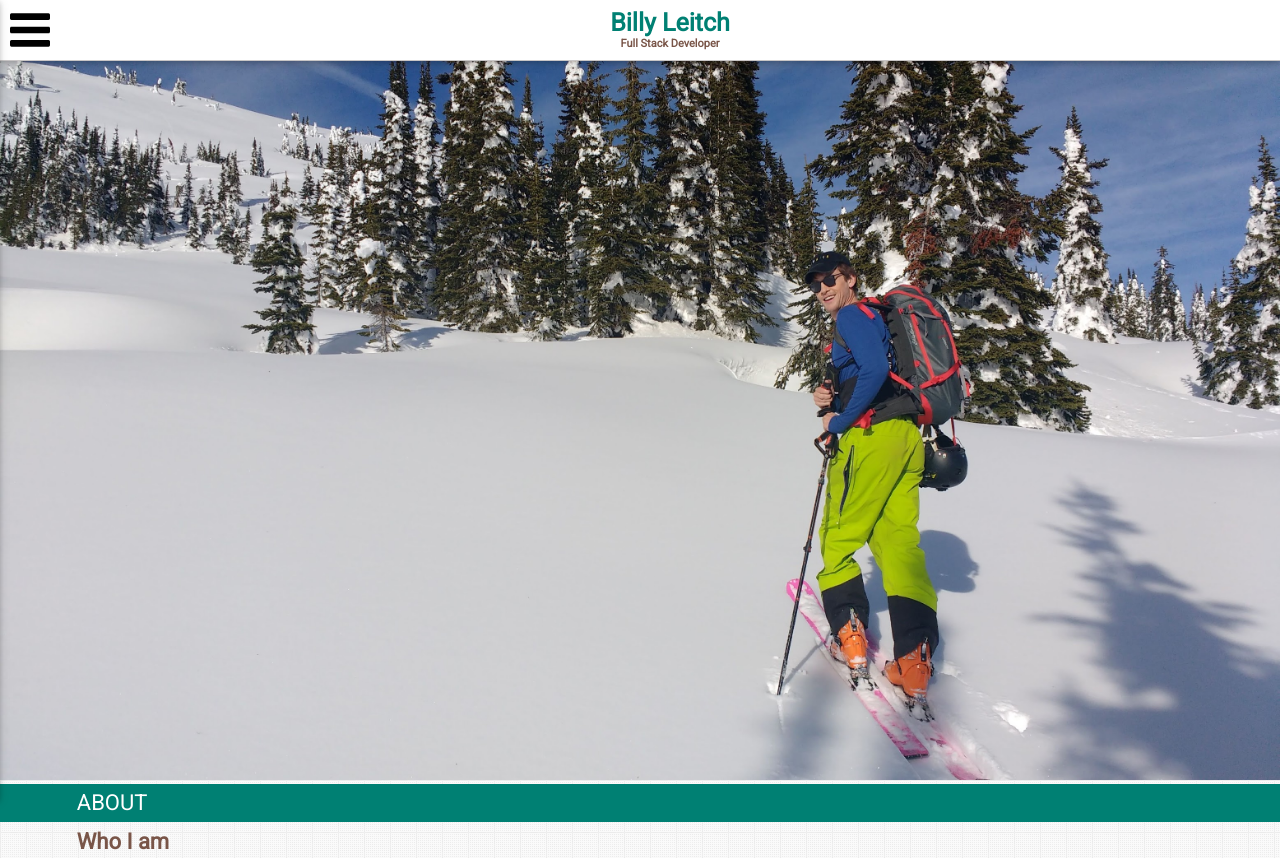
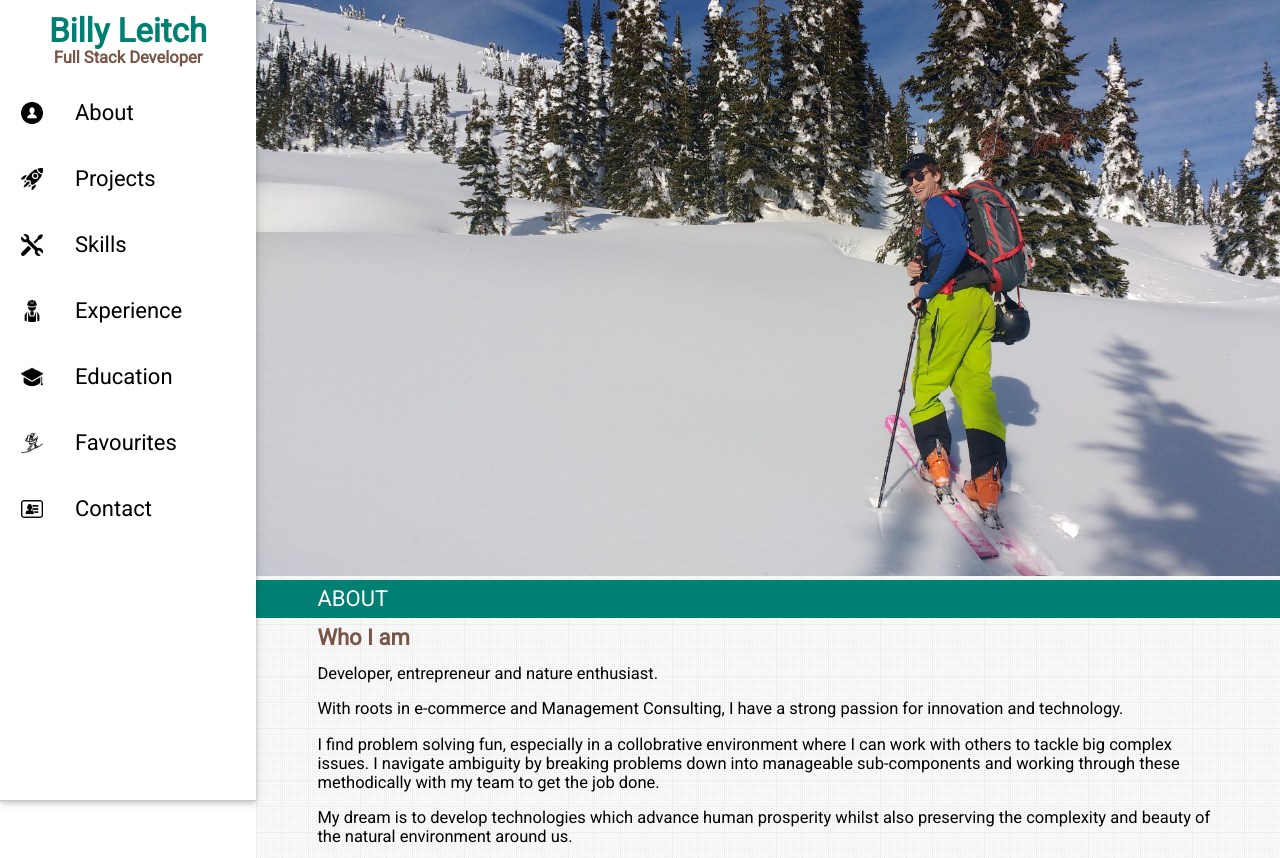
Before and after one commit to wlei6277/wlei6277.github.io, a plain HTML site: page index.html in a window 1280 px wide. Shown: the top 858 px of the page. Drawn offline with Linux system fonts and the light colour scheme.

Commit message:
wide screen nav bar now on page

```diff
--- a/index.html
+++ b/index.html
@@ -41,7 +41,7 @@
                 <a href="#contact" aria-label="Navigate to the contact section">Contact</a>
             </div>
         </nav>
-        <img src="assets/menu.png" alt="Main menu bar" onclick="navBar()"/>
+        <img src="assets/menu.png" alt="Main menu bar" onclick="navBar()" id="hamburger" aria-label="Open navigation menu"/>
         <div class="title">
             <h1>Billy Leitch</h1>
             <h3>Full Stack Developer</h3>
--- a/mixins.scss
+++ b/mixins.scss
@@ -266,3 +266,46 @@
 
 
 }
+
+@mixin screen_increase {
+    h1 {
+        font-size: 25px;
+    }
+
+    #nav_bar {
+        width: 30%;
+        font-size: 40px;
+    }
+    #nav_bar.pop_out {
+        left: -30%;
+    }
+
+    .about {
+        .strengths {
+            img {
+                height: 3em;
+            }
+            p {
+                font-size: 1em;
+            }
+        }
+    }
+
+    .experience {
+        .card_title {
+            img {
+                width: 20%;
+            }
+        }
+    }
+
+    .favourites{
+        th {
+            font-size: 1.5em;
+        }
+
+        td {
+            font-size: 1.5em;
+        }
+    }
+}
--- a/styles.scss
+++ b/styles.scss
@@ -127,7 +127,8 @@ img .hero_img {
     }
 
     div {
-        flex-grow: 100;
+        width: 100%;
+        flex-grow: 0;
         align-self: center;
         justify-content: center;
         // display: block;
@@ -296,3 +297,56 @@ img .hero_img {
     }
 
 }
+
+@media only screen and (min-width: 900px) {
+    @include screen_increase;
+    body {
+        display: flex;
+        flex-direction: column;
+    }
+
+    #top_section {
+        flex-direction: column;
+        width: 20%;
+        height: 100%;
+
+        #nav_bar {
+            position: static;
+            font-size: 2em;
+            box-shadow: none;
+            order: 2;
+            flex-grow: 2;
+            width: 100%;
+            height: auto;
+            justify-content: flex-start;
+            img {
+                margin-left: 0.5em;
+            }
+        }
+        #hamburger {
+            display: none;
+        }
+        .title {
+            order: 1;
+            flex-grow: 0;
+            height: 10%;
+            display: flex;
+            flex-direction: column;
+
+            h1 {
+                font-size: 3em;
+            }
+            h3 {
+                font-size: 1.5em;
+            }
+        }
+    }
+    main {
+        width: 80%;
+        align-self: flex-end;
+    }
+    #hero_img {
+        padding: 0;
+    }
+
+}
```
Also changed, not shown: styles.css, 1 other file.
